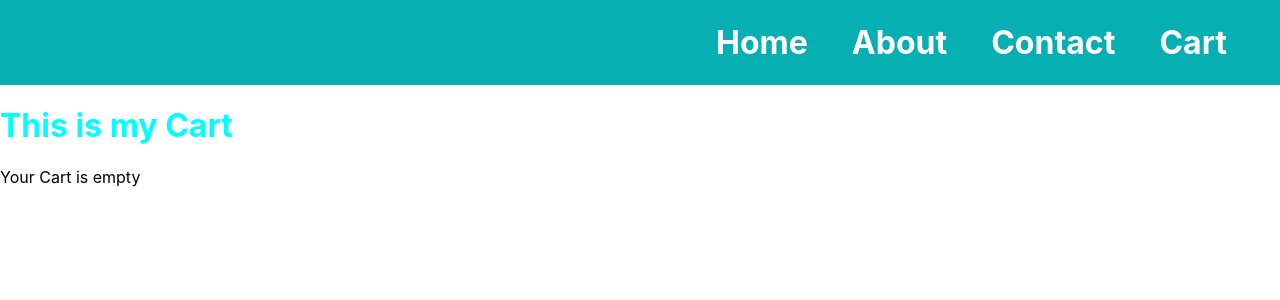
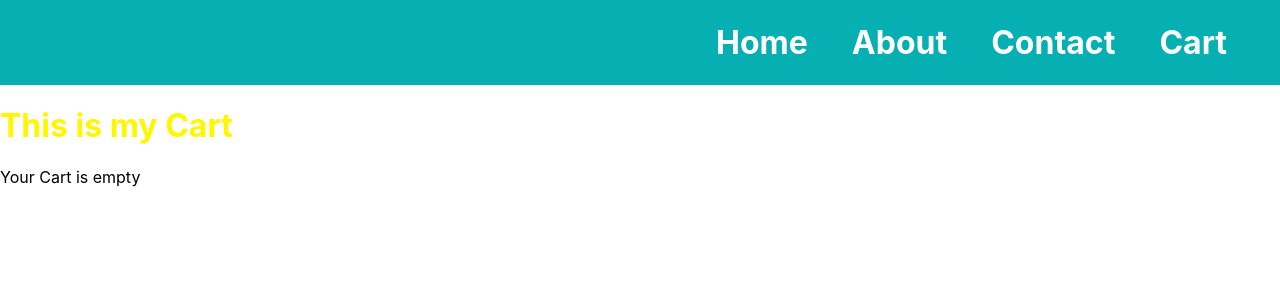
Before and after one commit to srinivasareddy0987654321/e-commerce, a React (Create React App) app: page /Cart in a window 1280 px wide. Shown: the top 300 px of the page. Built offline with nearby package versions, Linux system fonts and the light colour scheme.

Commit message:
updated cart.css

```diff
--- a/src/Components/Cart.css
+++ b/src/Components/Cart.css
@@ -1,5 +1,5 @@
 #color{
-    color: aqua;
+    color: rgb(255, 247, 0);
 }
 #styling{
     width: 40vw;
```
